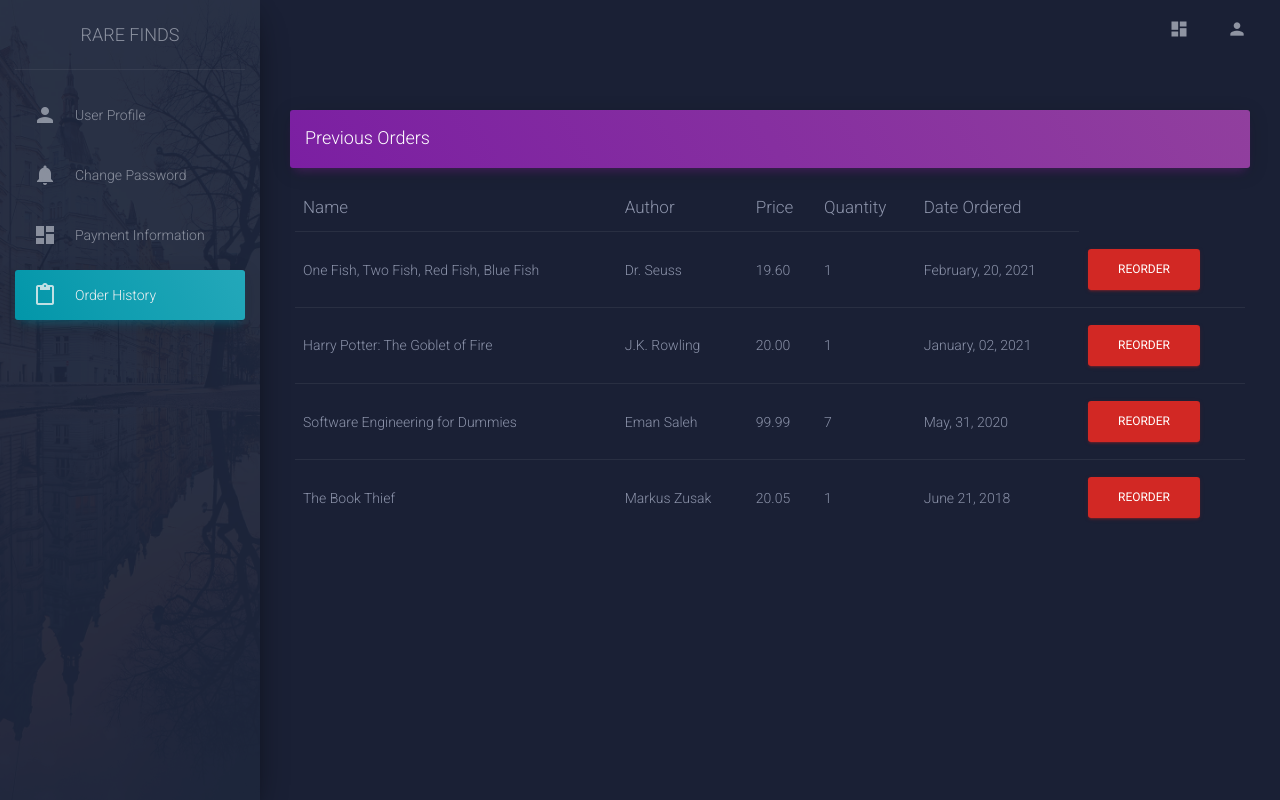
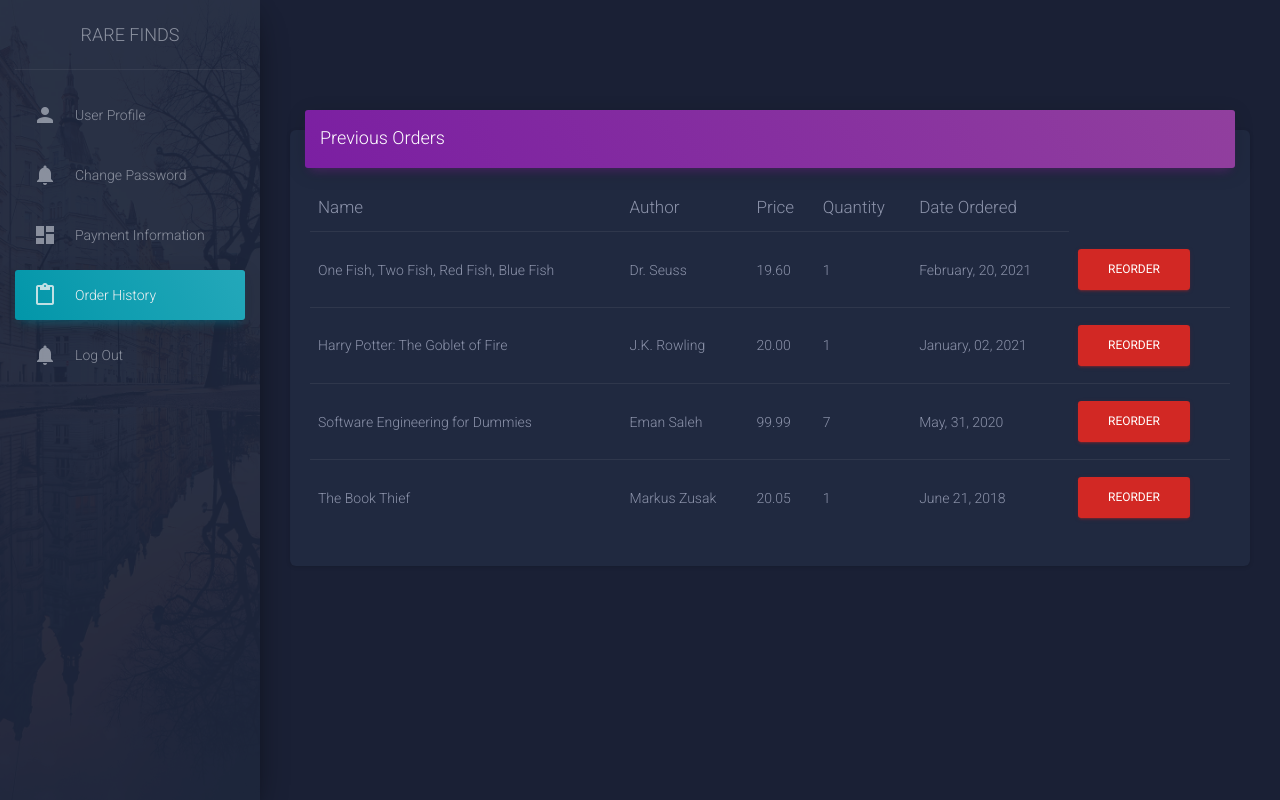
Before and after one commit to TiffyxSammy/bookstore, a plain HTML site: page users/orderHistory.html in a window 1280 px wide. Drawn offline with Linux system fonts and the light colour scheme; some packages are replaced by stand-ins of ours; a script that the page names is missing.

Commit message:
added log out button to user profile

```diff
--- a/users/orderHistory.html
+++ b/users/orderHistory.html
@@ -52,55 +52,28 @@
                             <p>Order History</p>
                         </a>
                     </li>
+                    <li class="nav-item ">
+                        <a class="nav-link" href="../userLogin.html">
+                          <i class="material-icons">notifications</i>
+                          <p>Log Out</p>
+                        </a>
+                      </li>
                 </ul>
             </div>
         </div>
         <div class="main-panel">
-            <!-- Navbar -->
-            <nav class="navbar navbar-expand-lg navbar-transparent navbar-absolute fixed-top " id="navigation-example">
-                <div class="container-fluid">
-                    <button class="navbar-toggler" type="button" data-toggle="collapse" aria-controls="navigation-index"
-                        aria-expanded="false" aria-label="Toggle navigation" data-target="#navigation-example">
-                        <span class="sr-only">Toggle navigation</span>
-                        <span class="navbar-toggler-icon icon-bar"></span>
-                        <span class="navbar-toggler-icon icon-bar"></span>
-                        <span class="navbar-toggler-icon icon-bar"></span>
-                    </button>
-                    <div class="collapse navbar-collapse justify-content-end">
-                        <ul class="navbar-nav">
-                            <li class="nav-item">
-                                <a class="nav-link" href="javascript:void(0)">
-                                    <i class="material-icons">dashboard</i>
-                                    <p class="d-lg-none d-md-block">
-                                        Stats
-                                    </p>
-                                </a>
-                            </li>
-                            <li class="nav-item">
-                                <a class="nav-link" href="javascript:void(0)">
-                                    <i class="material-icons">person</i>
-                                    <p class="d-lg-none d-md-block">
-                                        Account
-                                    </p>
-                                </a>
-                            </li>
-                        </ul>
-                    </div>
-                </div>
-            </nav>
-            <!-- End Navbar -->
             <div class="content">
                 <div class="container-fluid">
                     <div class="row">
                         <div class="col-md-12">
-                            <div class="card card-plain">
+                            <div class="card">
                                 <div class="card-header card-header-primary">
-                                    <h4 class="card-title mt-0">Previous Orders</h4>
+                                    <h4 class="card-title ">Previous Orders</h4>
                                 </div>
                                 <div class="card-body">
                                     <div class="table-responsive">
-                                        <table class="table table-hover">
-                                            <thead class="">
+                                        <table class="table">
+                                            <thead class=" text-primary">
                                                 <th>
                                                     Name
                                                 </th>
@@ -135,7 +108,7 @@
                                                         February, 20, 2021
                                                     </td>
                                                     <td>
-                                                      <button type="button" class="btn btn-danger">Reorder</button>
+                                                        <button type="button" class="btn btn-danger">Reorder</button>
                                                     </td>
                                                 </tr>
                                                 <tr>
@@ -155,7 +128,7 @@
                                                         January, 02, 2021
                                                     </td>
                                                     <td>
-                                                      <button type="button" class="btn btn-danger">Reorder</button>
+                                                        <button type="button" class="btn btn-danger">Reorder</button>
                                                     </td>
                                                 </tr>
                                                 <tr>
@@ -175,7 +148,7 @@
                                                         May, 31, 2020
                                                     </td>
                                                     <td>
-                                                      <button type="button" class="btn btn-danger">Reorder</button>
+                                                        <button type="button" class="btn btn-danger">Reorder</button>
                                                     </td>
                                                 </tr>
                                                 <tr>
@@ -195,7 +168,7 @@
                                                         June 21, 2018
                                                     </td>
                                                     <td>
-                                                      <button type="button" class="btn btn-danger">Reorder</button>
+                                                        <button type="button" class="btn btn-danger">Reorder</button>
                                                     </td>
                                                 </tr>
                                             </tbody>
```
Also changed, not shown: users/changePassword.html (+6 -12 lines), users/paymentInformation.html (+6 -15 lines), users/user.html (+6 -12 lines).
